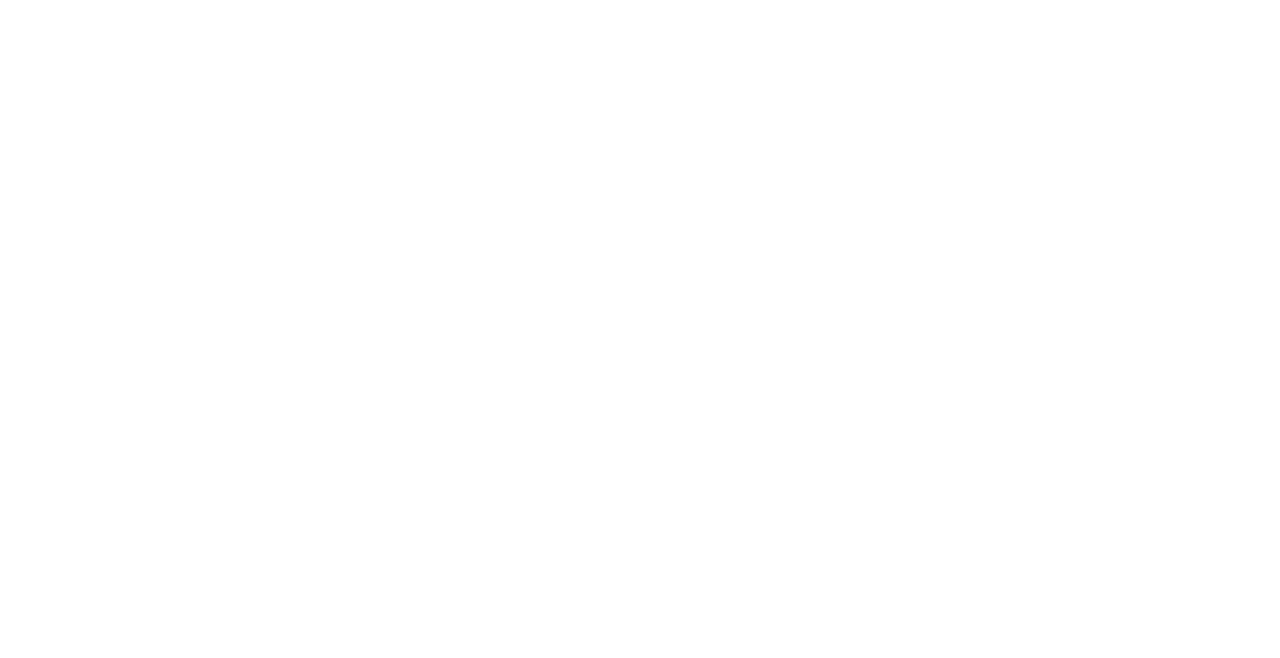
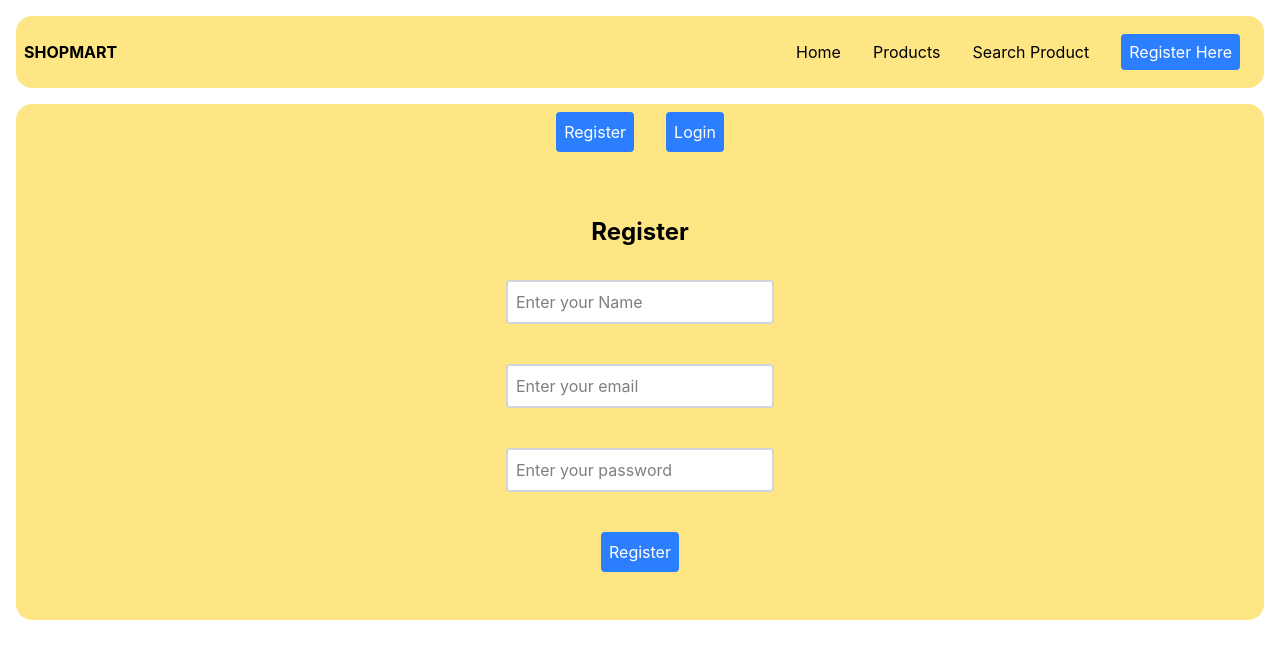
Before and after one commit to Ahsan24688/SMIT-Assignment, a React (Vite) app in the folder React/Assignment 1/Assignment/: page /Auth/Register in a window 1280 px wide. Before the commit this address had no page. Shown: the top 658 px of the page. Built offline with nearby package versions, Linux system fonts and the light colour scheme.

Commit message:
Assignment Complete

```diff
--- a/React/Assignment 1/Assignment/src/App.jsx
+++ b/React/Assignment 1/Assignment/src/App.jsx
@@ -5,6 +5,9 @@
 import SearchProduct from './pages/SearchProduct'
 import './App.css'
 import Landingpage from './pages/Landingpage'
+import Auth from './authpage/Auth'
+import Register from './authpage/register/Register'
+import Login from './authpage/login/Login'
 
 function App() {
 
@@ -15,6 +18,16 @@
       <Route path={"/Products/"} element={<Products />}></Route>
       <Route path={"/item/:id"} element={<Product />}></Route>
       <Route path={"/SearchProduct/"} element={<SearchProduct />}></Route>
+      <Route path={"/Auth/"} element={<Auth />}>
+
+        <Route path={"Register"} element={<Register />}></Route>
+        <Route path={"Login"} element={<Login />}></Route>
+
+
+
+      </Route>
+
+
     </Routes>
     </>
   )
--- /dev/null
+++ b/React/Assignment 1/Assignment/src/authpage/Auth.jsx
@@ -0,0 +1,24 @@
+import React from 'react'
+import Navbar from '../components/Navbar'
+import { Link, Outlet } from 'react-router'
+
+const Auth = () => {
+    return (
+        <>
+            <Navbar />
+            <div className='bg-amber-200 m-4 rounded-2xl flex justify-center gap-8 p-2 flex-wrap'>
+                <Link to="/Auth/Register">
+                    <button className='p-2 bg-blue-500 text-white rounded hover:bg-blue-300 transition-all'>Register</button>
+                </Link>
+
+                <Link to="/Auth/Login">
+                    <button className='p-2 bg-blue-500 text-white rounded hover:bg-blue-300 transition-all'>Login</button>
+                </Link>
+
+                <Outlet />
+            </div>
+        </>
+    )
+}
+
+export default Auth
--- /dev/null
+++ b/React/Assignment 1/Assignment/src/authpage/login/Login.jsx
@@ -0,0 +1,16 @@
+import React from 'react'
+
+const Login = () => {
+    return (
+        <div className='flex flex-col items-center justify-center w-full m-4' >
+            <div className='flex flex-col items-center justify-center bg-amber-200 m-4 p-4 rounded-2xl w-96  gap-6'>
+                <h1 className='font-bold text-2xl'>Login</h1>
+                <input type="email" placeholder='Enter your email' className='border-2 border-gray-300 rounded p-2 m-2 bg-white' />
+                <input type="password" placeholder='Enter your password' className='border-2 border-gray-300 rounded p-2 m-2 bg-white' />
+                <button className='bg-blue-500 text-white rounded p-2 m-2 hover:bg-blue-300 transition-all'>Register</button>
+            </div>
+        </div >
+    )
+}
+
+export default Login
--- /dev/null
+++ b/React/Assignment 1/Assignment/src/authpage/register/Register.jsx
@@ -0,0 +1,17 @@
+import React from 'react'
+
+const Register = () => {
+    return (
+        <div className='flex flex-col items-center justify-center w-full' >
+            <div className='flex flex-col items-center justify-center bg-amber-200 m-4 p-4 rounded-2xl w-96  gap-6'>
+                <h1 className='font-bold text-2xl'>Register</h1>
+                <input type="text" placeholder='Enter your Name' className='border-2 border-gray-300 rounded p-2 m-2 bg-white' />
+                <input type="email" placeholder='Enter your email' className='border-2 border-gray-300 rounded p-2 m-2 bg-white' />
+                <input type="password" placeholder='Enter your password' className='border-2 border-gray-300 rounded p-2 m-2 bg-white' />
+                <button className='bg-blue-500 text-white rounded p-2 m-2 hover:bg-blue-300 transition-all'>Register</button>
+            </div>
+        </div >
+    )
+}
+
+export default Register
--- a/React/Assignment 1/Assignment/src/components/Navbar.jsx
+++ b/React/Assignment 1/Assignment/src/components/Navbar.jsx
@@ -8,14 +8,17 @@
       <nav  className='flex flex-wrap justify-between items-center m-4 bg-amber-200 rounded-2xl'>
         <h1 className='m-2 font-bold text-medium'> SHOPMART </h1>
         <ul className='flex gap-4 m-4 flex-wrap justify-center items-center'>
-            <li>
+            <li className='m-2'>
                 <NavLink to="/">Home</NavLink>
             </li>
-            <li>
+            <li className='m-2'>
                 <NavLink to="/Products">Products</NavLink>
             </li>
-            <li>
+            <li className='m-2'>
                 <NavLink to="/SearchProduct">Search Product</NavLink>
+            </li>
+            <li className='m-2'>
+                <NavLink to="/Auth" className='p-2 bg-blue-500 text-white rounded hover:bg-blue-300 transition-all'> Register Here</NavLink>
             </li>
         </ul>
       </nav>
--- /dev/null
+++ b/React/Assignment 1/Assignment/src/pages/Register.jsx
@@ -0,0 +1,21 @@
+import React from 'react'
+import Navbar from '../components/Navbar'
+
+const Register = () => {
+  return (
+    <>
+    <Navbar />
+    <div className='flex flex-col items-center justify-center'>
+      <div className='flex flex-col items-center justify-center bg-amber-200 m-4 p-4 rounded-2xl w-96  gap-6'>
+      <h1 className='font-bold text-2xl'>Register</h1>
+        <input type="text" placeholder='Enter your name' className='border-2 border-gray-300 rounded p-2 m-2 bg-white' />
+        <input type="email" placeholder='Enter your email' className='border-2 border-gray-300 rounded p-2 m-2 bg-white' />
+        <input type="password" placeholder='Enter your password' className='border-2 border-gray-300 rounded p-2 m-2 bg-white' />
+        <button className='bg-blue-500 text-white rounded p-2 m-2 hover:bg-blue-300 transition-all'>Register</button>
+      </div>
+    </div>
+    </>
+  )
+}
+
+export default Register
```
Also changed, not shown: 1 other file (tests, documents, lock files or other folders).
